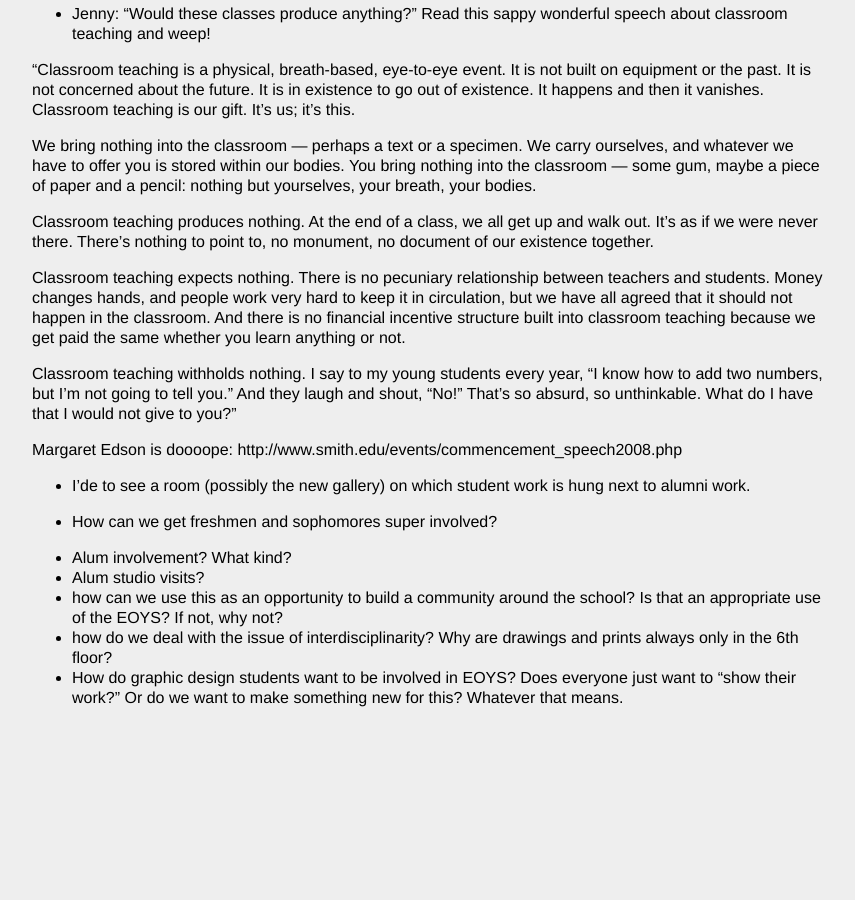
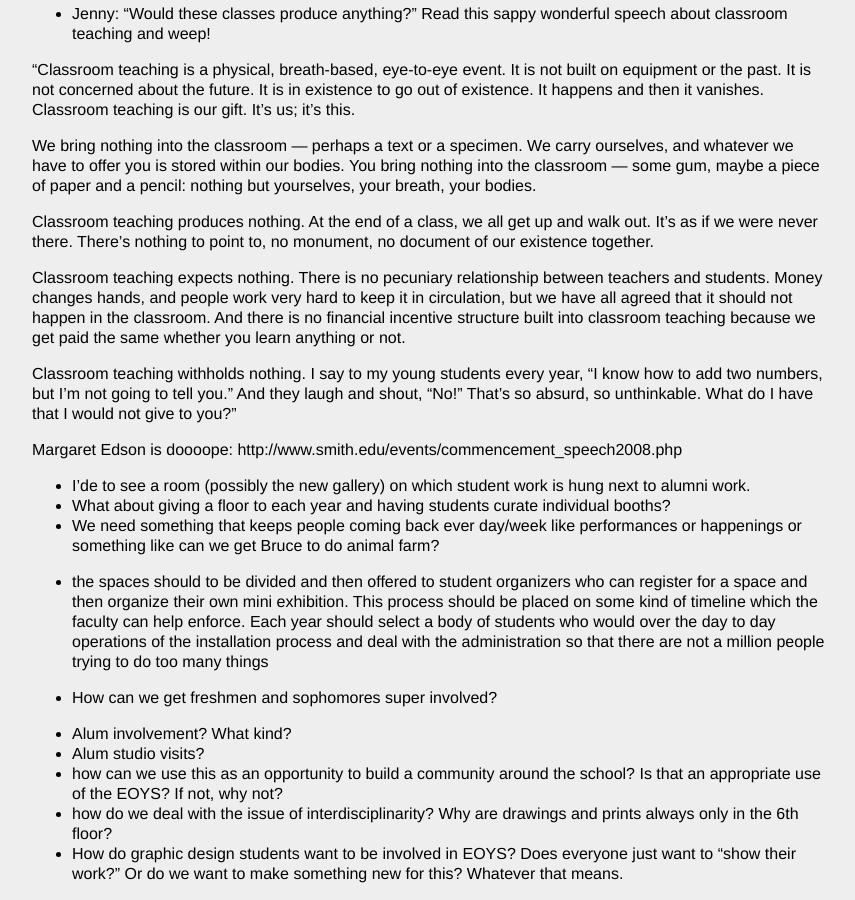
Before and after one commit to CooperASC/cooperasc.github.com, a Jekyll site: the page built from _posts/notes/2013-02-26-eoys.md, in a window 1280 px wide and 900 px high, scrolled down 1163 px. Shown: the whole window, without its empty margins (208-1063 px from the left). Built offline with Jekyll 4.4.1, drawn with Linux system fonts in a browser that asks for light colours; before the commit the page ends 1887 px from its top, so only the background shows below that.

Commit message:
Updated _posts/notes/2013-02-26-eoys.md

```diff
--- a/_posts/notes/2013-02-26-eoys.md
+++ b/_posts/notes/2013-02-26-eoys.md
@@ -61,7 +61,9 @@ Margaret Edson is doooope: http://www.smith.edu/events/commencement_speech2008.p
 
 
 - I'de to see a room (possibly the new gallery) on which student work is hung next to alumni work.
-
+- What about giving a floor to each year and having students curate individual booths?
+- We need something that keeps people coming back ever day/week like performances or happenings or something like can we get Bruce to do animal farm?
+- the spaces should to be divided and then offered to student organizers who can register for a space and then organize their own mini exhibition. This process should be placed on some kind of timeline which the faculty can help enforce. Each year should select a body of students who would over the day to day operations of the installation process and deal with the administration so that there are not a million people trying to do too many things
 
 - How can we get freshmen and sophomores super involved?
 
```
